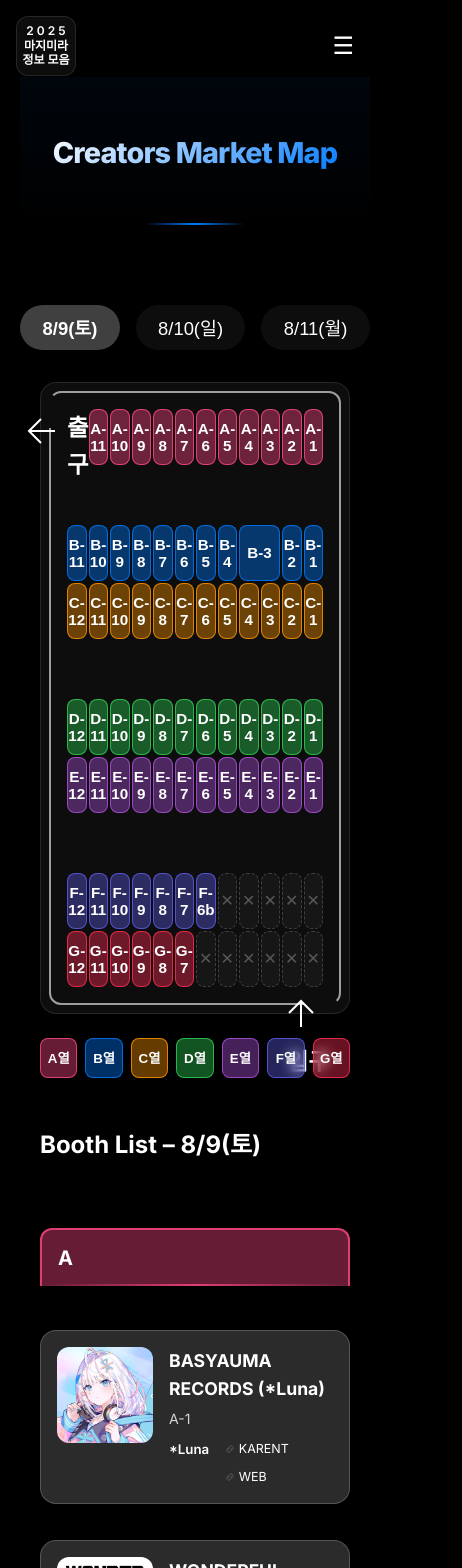
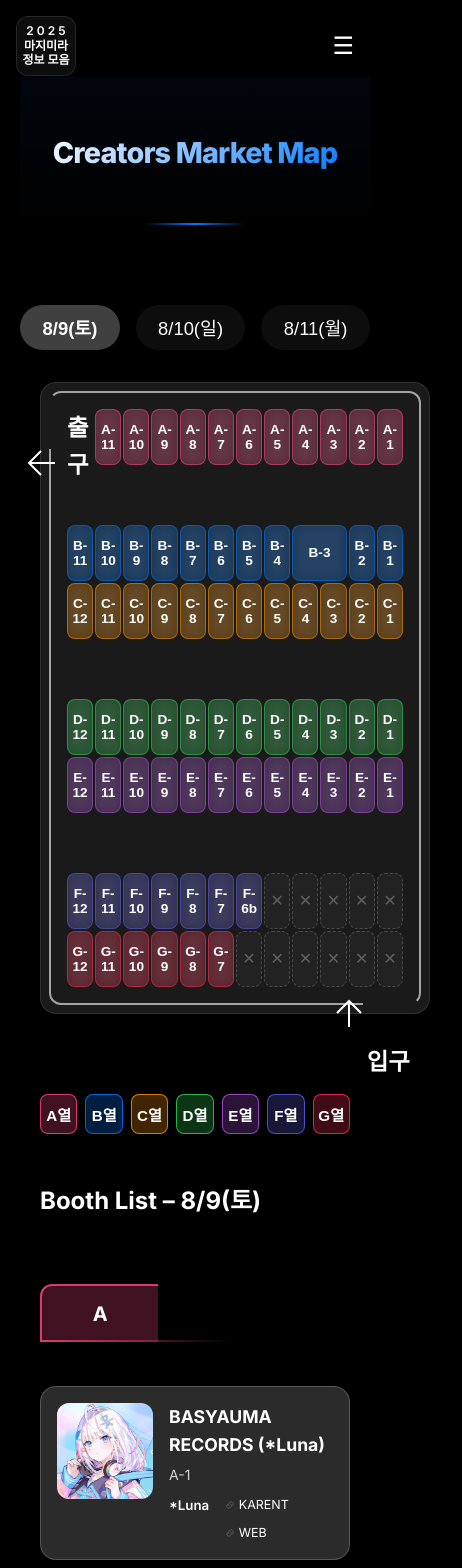
Before and after one commit to kuroka3/MM-Info, a Next.js app: page /exhibition-info/osaka/creators-market in a window 390 px wide. Shown: the top 1568 px of the page, 462 px wide, since content can reach past the window. Built offline with nearby package versions, Linux system fonts and the light colour scheme; a web font is replaced by a local one.

Commit message:
fix tooltip z-height

```diff
--- a/src/app/exhibition-info/osaka/creators-market/Client.tsx
+++ b/src/app/exhibition-info/osaka/creators-market/Client.tsx
@@ -1,6 +1,6 @@
 'use client';
 
-import { useState, useEffect, useLayoutEffect, Fragment, useRef } from 'react';
+import { useState, useLayoutEffect, Fragment, useRef, useEffect } from 'react';
 import Image from 'next/image';
 import { ROWS, COLS, rowClasses, BOOTHS, Booth } from './boothData';
 import ScrollTopButton from '@/components/ScrollTopButton';
@@ -24,12 +24,70 @@ export default function CreatorsMarketClient() {
   const rowRefs = useRef<Record<string, HTMLLIElement | null>>({});
   const [gutter, setGutter] = useState(0);
   const wrapperRef = useRef<HTMLDivElement | null>(null);
+  const tooltipRootRef = useRef<HTMLDivElement | null>(null);
+  const tooltipMap = useRef(new Map<HTMLButtonElement, HTMLElement>());
+
+  useEffect(() => {
+    const root = document.createElement('div');
+    root.style.position = 'fixed';
+    root.style.inset = '0';
+    root.style.pointerEvents = 'none';
+    root.style.zIndex = '99999';
+    document.body.appendChild(root);
+    tooltipRootRef.current = root;
+    return () => {
+      document.body.removeChild(root);
+    };
+  }, []);
+
+  const showTooltip = (el: HTMLButtonElement) => {
+    const root = tooltipRootRef.current;
+    if (!root) return;
+    const existing = tooltipMap.current.get(el);
+    let tooltip: HTMLElement;
+    if (existing) {
+      tooltip = existing;
+    } else {
+      const found = el.querySelector('.booth-tooltip');
+      if (!found) return;
+      tooltip = found as HTMLElement;
+      tooltipMap.current.set(el, tooltip);
+    }
+    root.appendChild(tooltip);
+    tooltip.style.position = 'absolute';
+    tooltip.style.opacity = '1';
+    tooltip.style.visibility = 'visible';
+    const rect = el.getBoundingClientRect();
+    let left = rect.left + rect.width / 2;
+    let top = rect.bottom + 4;
+    tooltip.style.left = `${left}px`;
+    tooltip.style.top = `${top}px`;
+    tooltip.style.transform = 'translateX(-50%)';
+    tooltip.style.bottom = 'auto';
+    tooltip.style.right = 'auto';
+
+    requestAnimationFrame(() => {
+      const r = tooltip.getBoundingClientRect();
+      if (r.right > window.innerWidth) left = window.innerWidth - r.width / 2 - 8;
+      if (r.left < 0) left = r.width / 2 + 8;
+      if (r.bottom > window.innerHeight) top = rect.top - r.height - 4;
+      tooltip.style.left = `${left}px`;
+      tooltip.style.top = `${top}px`;
+    });
+  };
+
+  const hideTooltip = (el: HTMLButtonElement) => {
+    const tooltip = tooltipMap.current.get(el);
+    if (!tooltip) return;
+    tooltip.style.opacity = '0';
+    tooltip.style.visibility = 'hidden';
+  };
 
   useLayoutEffect(() => {
     function updateGutter() {
       if (wrapperRef.current) {
         const { width, height } = wrapperRef.current.getBoundingClientRect();
-        setGutter(Math.min(width, height) * 0.12);
+        setGutter(Math.min(width, height) * 0.15);
       }
     }
     updateGutter();
@@ -122,6 +180,8 @@ export default function CreatorsMarketClient() {
                         className={`booth ${rowClasses[row]}`}
                         style={booth.span ? { gridColumn: `span ${booth.span}` } : {}}
                         onClick={() => scrollToBooth(booth.id)}
+                        onMouseEnter={e => showTooltip(e.currentTarget)}
+                        onMouseLeave={e => hideTooltip(e.currentTarget)}
                       >
                         {booth.id}
                         <div className="booth-tooltip">
--- a/src/app/exhibition-info/osaka/creators-market/global.css
+++ b/src/app/exhibition-info/osaka/creators-market/global.css
@@ -23,10 +23,11 @@
 .cm-map-wrapper{
   position:relative;
   padding:1.5rem;
-  background:var(--glass-bg);
+  background:rgba(255,255,255,0.1);
   backdrop-filter:blur(10px);
   border:1px solid var(--glass-border);
   border-radius:16px;
+  overflow:visible;
 }
 .cm-map-wrapper::after{
   content:"";
@@ -110,21 +111,20 @@
 .booth{
   position:relative;
   font-weight:700;
-  font-size:.95rem;
+  font-size:clamp(.85rem,2vw,1rem);
   padding:.55rem .2rem;
   border-radius:8px;
   text-align:center;
   color:#fff;
   cursor:pointer;
+  background:rgba(var(--row-color),0.25);
+  border:1px solid rgba(var(--row-color),0.5);
+  backdrop-filter:blur(6px);
   transition:background-color .2s, filter .2s, box-shadow .2s;
 }
 .booth:hover{
-  box-shadow:0 0 6px currentColor;
+  box-shadow:0 0 6px rgba(var(--row-color),0.8);
   filter:brightness(1.1);
-}
-.booth:hover .booth-tooltip{
-  opacity:1;
-  visibility:visible;
 }
 .booth-empty{
   display:flex;
@@ -142,15 +142,16 @@
 }
 .booth-tooltip{
   position:absolute;
-  z-index:10001;
+  z-index:20000;
   left:50%;
   top:104%;
   bottom:auto;
   transform:translateX(-50%);
   padding:.7rem;
   border-radius:12px;
-  background:rgba(255,255,255,.9);
-  color:#000;
+  background:rgba(255,255,255,.15);
+  color:#fff;
+  border:1px solid var(--glass-border);
   backdrop-filter:blur(8px);
   opacity:0;
   visibility:hidden;
@@ -160,6 +161,7 @@
   align-items:center;
   gap:.25rem;
   min-width:auto;
+  pointer-events:none;
 }
 .tooltip-img-wrapper{
   position:relative;
@@ -190,27 +192,29 @@
 .booth-row-header{
   display:flex;
   align-items:center;
-  justify-content:flex-start;
-  width:100%;
-  padding:.75rem 1rem;
+  justify-content:center;
+  width:38.2%;
   margin:2rem 0 .5rem;
   font-size:1.25rem;
   font-weight:700;
-  border-radius:12px 12px 0 0;
+  border-radius:12px 0 0 0;
   backdrop-filter:blur(10px);
-  border-width:2px 2px 0 2px;
+  border-width:2px 0 0 2px;
   border-style:solid;
   position:relative;
   color:#fff;
+  cursor:default;
+  pointer-events:none;
+  padding:.75rem 1rem;
 }
 .booth-row-header::after{
   content:"";
   position:absolute;
   left:0;
   bottom:0;
-  width:100%;
+  width:calc(100% / 0.382);
   height:2px;
-  background:linear-gradient(to right, rgba(var(--row-color),0), rgba(var(--row-color),0.8), rgba(var(--row-color),0));
+  background:linear-gradient(to right, rgba(var(--row-color),0.8) 0%, rgba(var(--row-color),0) 61.8%);
 }
 .booth-row-header.highlight{
   animation:notice-highlight 3s ease-out;
@@ -270,7 +274,7 @@
   display:flex;
   justify-content:center;
   gap:.5rem;
-  margin-top:1.5rem;
+  margin-top:3rem;
 }
 .row-nav-btn{
   width:80px;
@@ -283,8 +287,26 @@
   backdrop-filter:blur(6px);
   cursor:pointer;
   transition:background-color .2s, filter .2s, box-shadow .2s;
+  font-size:clamp(.95rem,2.5vw,1.2rem);
 }
 .row-nav-btn:hover{
   box-shadow:0 0 10px currentColor;
   filter:brightness(1.1);
 }
+
+@media (max-width:600px){
+  .cm-map-wrapper{
+    width:100vw;
+  }
+  .row-nav{
+    margin-top:5rem;
+    justify-content:center;
+    text-align:center;
+  }
+  .map-arrow.exit{
+    top:4rem;
+  }
+  .map-arrow.entrance{
+    right:4rem;
+  }
+}
--- a/src/app/globals.css
+++ b/src/app/globals.css
@@ -2064,47 +2064,13 @@ body {
   text-decoration: underline;
 }
 
-.row-A {
-  --row-color: 255,71,133;
-  background: rgba(var(--row-color),0.4);
-  border-color: rgba(var(--row-color),0.8);
-}
-
-.row-B {
-  --row-color: 0,122,255;
-  background: rgba(var(--row-color),0.4);
-  border-color: rgba(var(--row-color),0.8);
-}
-
-.row-C {
-  --row-color: 255,149,0;
-  background: rgba(var(--row-color),0.4);
-  border-color: rgba(var(--row-color),0.8);
-}
-
-.row-D {
-  --row-color: 48,209,88;
-  background: rgba(var(--row-color),0.4);
-  border-color: rgba(var(--row-color),0.8);
-}
-
-.row-E {
-  --row-color: 175,82,222;
-  background: rgba(var(--row-color),0.4);
-  border-color: rgba(var(--row-color),0.8);
-}
-
-.row-F {
-  --row-color: 94,92,230;
-  background: rgba(var(--row-color),0.4);
-  border-color: rgba(var(--row-color),0.8);
-}
-
-.row-G {
-  --row-color: 255,45,85;
-  background: rgba(var(--row-color),0.4);
-  border-color: rgba(var(--row-color),0.8);
-}
+.row-A { --row-color: 255,71,133; background: rgba(var(--row-color),0.25); border-color: rgba(var(--row-color),0.8); }
+.row-B { --row-color: 0,122,255; background: rgba(var(--row-color),0.25); border-color: rgba(var(--row-color),0.8); }
+.row-C { --row-color: 255,149,0; background: rgba(var(--row-color),0.25); border-color: rgba(var(--row-color),0.8); }
+.row-D { --row-color: 48,209,88; background: rgba(var(--row-color),0.25); border-color: rgba(var(--row-color),0.8); }
+.row-E { --row-color: 175,82,222; background: rgba(var(--row-color),0.25); border-color: rgba(var(--row-color),0.8); }
+.row-F { --row-color: 94,92,230; background: rgba(var(--row-color),0.25); border-color: rgba(var(--row-color),0.8); }
+.row-G { --row-color: 255,45,85; background: rgba(var(--row-color),0.25); border-color: rgba(var(--row-color),0.8); }
 
 .row-A:hover,
 .row-B:hover,
@@ -2113,5 +2079,5 @@ body {
 .row-E:hover,
 .row-F:hover,
 .row-G:hover {
-  background: rgba(var(--row-color),0.7);
-}
+  background: rgba(var(--row-color),0.45);
+}
```
